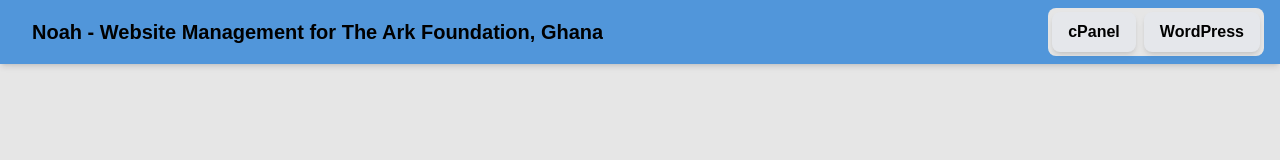
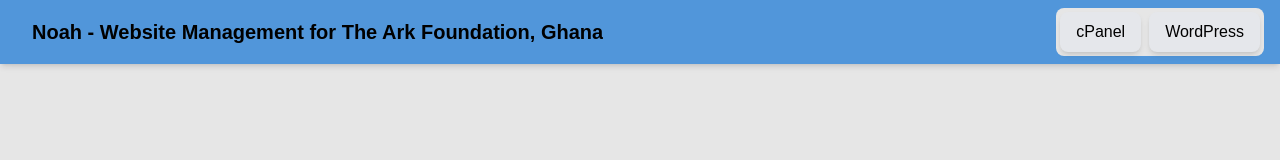
Before and after one commit to eli-johnson-04/noah, a React (Create React App) app in the folder noah-electron/: page / in a window 1280 px wide. Shown: the top 160 px of the page. Built offline with nearby package versions, Linux system fonts and the light colour scheme.

Commit message:
Updated Navbar styling

```diff
--- a/noah-electron/src/components/nav-bar.js
+++ b/noah-electron/src/components/nav-bar.js
@@ -10,7 +10,7 @@ const Tab = ({ label, isActive, onClick, color }) => (
 
     // Tab button with conditional styling based on whether it is active
     <button
-    className={`px-4 py-2 font-semibold ${isActive ? `bg-[#ff6c2c] text-black` : 'bg-gray-200 text-black'} rounded-lg ${!isActive ? 'shadow-md hover:shadow-lg hover:-translate-y-1' : ''} font-kanit transition-all duration-200 ease-in-out`}
+    className={`px-4 py-2 font-medium ${isActive ? `bg-[#ff6c2c] text-black` : 'bg-gray-200 text-black'} rounded-lg ${!isActive ? 'shadow-md hover:shadow-lg hover:-translate-y-1' : ''} font-kanit transition-all duration-200 ease-in-out`}
     style={isActive ? { ...innerShadowStyle, backgroundColor: color, transition: 'background-color 0.2s ease-in-out, box-shadow 0.2s ease-in-out, color 0.2s ease-in-out' } : { transition: 'background-color 0.2s ease-in-out, box-shadow 0.2s ease-in-out, color 0.2s ease-in-out, transform 0.2s ease-in-out' }}
     onClick={onClick}
     >
--- a/noah-electron/src/index.css
+++ b/noah-electron/src/index.css
@@ -1,7 +1,7 @@
 @tailwind base;
 @tailwind components;
 @tailwind utilities;
-@import url('https://fonts.googleapis.com/css2?family=Inter:wght@400;700&display=swap');
+@import url('https://fonts.googleapis.com/css2?family=Kanit:wght@400;700&display=swap');
 
 body {
   margin: 0;
```
